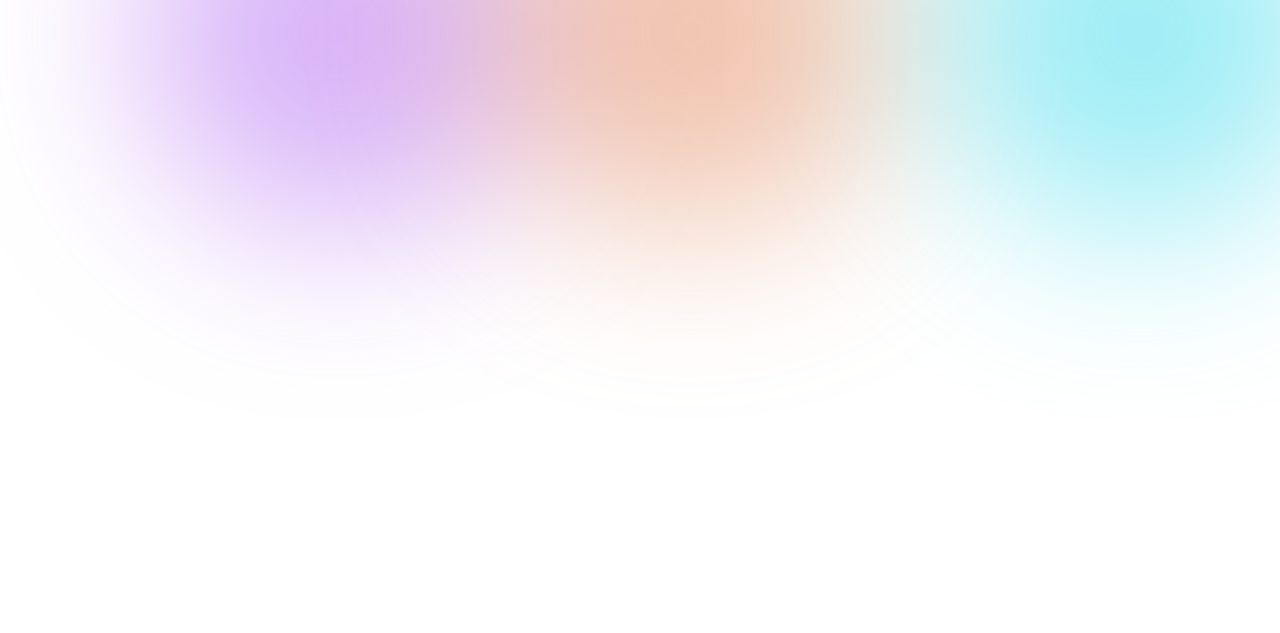
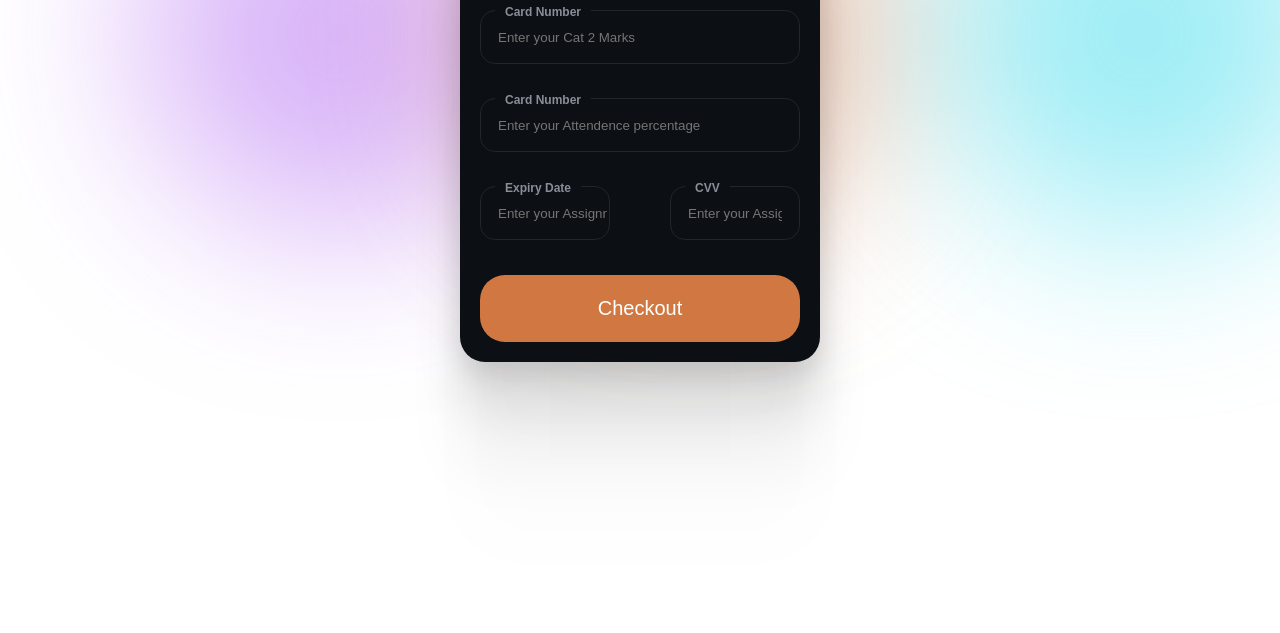
Before and after one commit to Aathixh/B-Tech-Internals-Calculator, a website: page index.html in a window 1280 px wide. Shown: the part 367-1000 px from the top of the page. Before the commit the page ends 800 px from the top, so only its background shows below. Drawn offline with Linux system fonts and the light colour scheme.

Commit message:
Add submit form with input fields

```diff
--- a/index.html
+++ b/index.html
@@ -14,7 +14,67 @@
         <div class="bg-shape1 bg-purple opacity-50 bg-blur"></div>
       </div>
 
-      <div><h1>Hello World</h1></div>
+      <section class="add-card page">
+        <form class="form">
+          <label for="name" class="label">
+            <span class="title">Card holder full name</span>
+            <input
+              class="input-field"
+              type="number"
+              name="input-name"
+              title="Input title"
+              placeholder="Enter your Cat 1 Marks"
+            />
+          </label>
+          <label for="serialCardNumber" class="label">
+            <span class="title">Card Number</span>
+            <input
+              id="serialCardNumber"
+              class="input-field"
+              type="number"
+              name="input-name"
+              title="Input title"
+              placeholder="Enter your Cat 2 Marks"
+            />
+          </label>
+          <label for="serialCardNumber" class="label">
+            <span class="title">Card Number</span>
+            <input
+              id="serialCardNumber"
+              class="input-field"
+              type="number"
+              name="input-name"
+              title="Input title"
+              placeholder="Enter your Attendence percentage"
+            />
+          </label>
+          <div class="split">
+            <label for="ExDate" class="label">
+              <span class="title">Expiry Date</span>
+              <input
+                id="ExDate"
+                class="input-field"
+                type="text"
+                name="input-name"
+                title="Expiry Date"
+                placeholder="Enter your Assignment 1 marks"
+              />
+            </label>
+            <label for="cvv" class="label">
+              <span class="title"> CVV</span>
+              <input
+                id="cvv"
+                class="input-field"
+                type="number"
+                name="cvv"
+                title="CVV"
+                placeholder="Enter your Assignment 2 marks"
+              />
+            </label>
+          </div>
+          <input class="checkout-btn" type="button" value="Checkout" />
+        </form>
+      </section>
     </div>
   </body>
 </html>
--- a/style.css
+++ b/style.css
@@ -98,7 +98,7 @@ body {
   background-color: rgb(61, 219, 236);
 }
 
-h1 {
+section {
   margin: 0 auto;
   top: 200px;
   text-align: center;
@@ -106,3 +106,100 @@ h1 {
   font-size: 90px;
   position: relative;
 }
+
+.form {
+  background: #0c0f14;
+  box-shadow: 0px 187px 75px rgba(0, 0, 0, 0.01),
+    0px 105px 63px rgba(0, 0, 0, 0.05), 0px 47px 47px rgba(0, 0, 0, 0.09),
+    0px 12px 26px rgba(0, 0, 0, 0.1), 0px 0px 0px rgba(0, 0, 0, 0.1);
+  width: 320px;
+  display: flex;
+  flex-direction: column;
+  gap: 15px;
+  padding: 20px;
+  position: relative;
+  border-radius: 25px;
+}
+.form .label {
+  display: flex;
+  flex-direction: column;
+  gap: 5px;
+  height: -moz-fit-content;
+  height: fit-content;
+}
+.form .label:has(input:focus) .title {
+  top: 0;
+  left: 0;
+  color: #d17842;
+}
+.form .label .title {
+  padding: 0 10px;
+  transition: all 300ms;
+  font-size: 12px;
+  color: #8b8e98;
+  font-weight: 600;
+  width: -moz-fit-content;
+  width: fit-content;
+  top: 14px;
+  position: relative;
+  left: 15px;
+  background: #0c0f14;
+}
+.form .input-field {
+  width: auto;
+  height: 50px;
+  text-indent: 15px;
+  border-radius: 15px;
+  outline: none;
+  background-color: transparent;
+  border: 1px solid #21262e;
+  transition: all 0.3s;
+  caret-color: #d17842;
+  color: #aeaeae;
+}
+
+.form .input-field:hover {
+  border-color: rgba(209, 121, 66, 0.5);
+}
+
+.form .input-field:focus {
+  border-color: #d17842;
+}
+.form .split {
+  display: flex;
+  flex-direction: row;
+  justify-content: space-between;
+  width: 100%;
+  gap: 15px;
+}
+.form .split label {
+  width: 130px;
+}
+.form .checkout-btn {
+  margin-top: 20px;
+  padding: 20px 0;
+  border-radius: 25px;
+  font-weight: 700;
+  transition: all 0.3s cubic-bezier(0.15, 0.83, 0.66, 1);
+  cursor: pointer;
+  font-size: 20px;
+  font-weight: 500;
+  display: flex;
+  align-items: center;
+  border: none;
+  justify-content: center;
+  fill: #fff;
+  color: #fff;
+  border: 2px solid transparent;
+  background: #d17842;
+  transition: all 200ms;
+}
+.form .checkout-btn:active {
+  scale: 0.95;
+}
+
+.form .checkout-btn:hover {
+  color: #d17842;
+  border: 2px solid #d17842;
+  background: transparent;
+}
```
